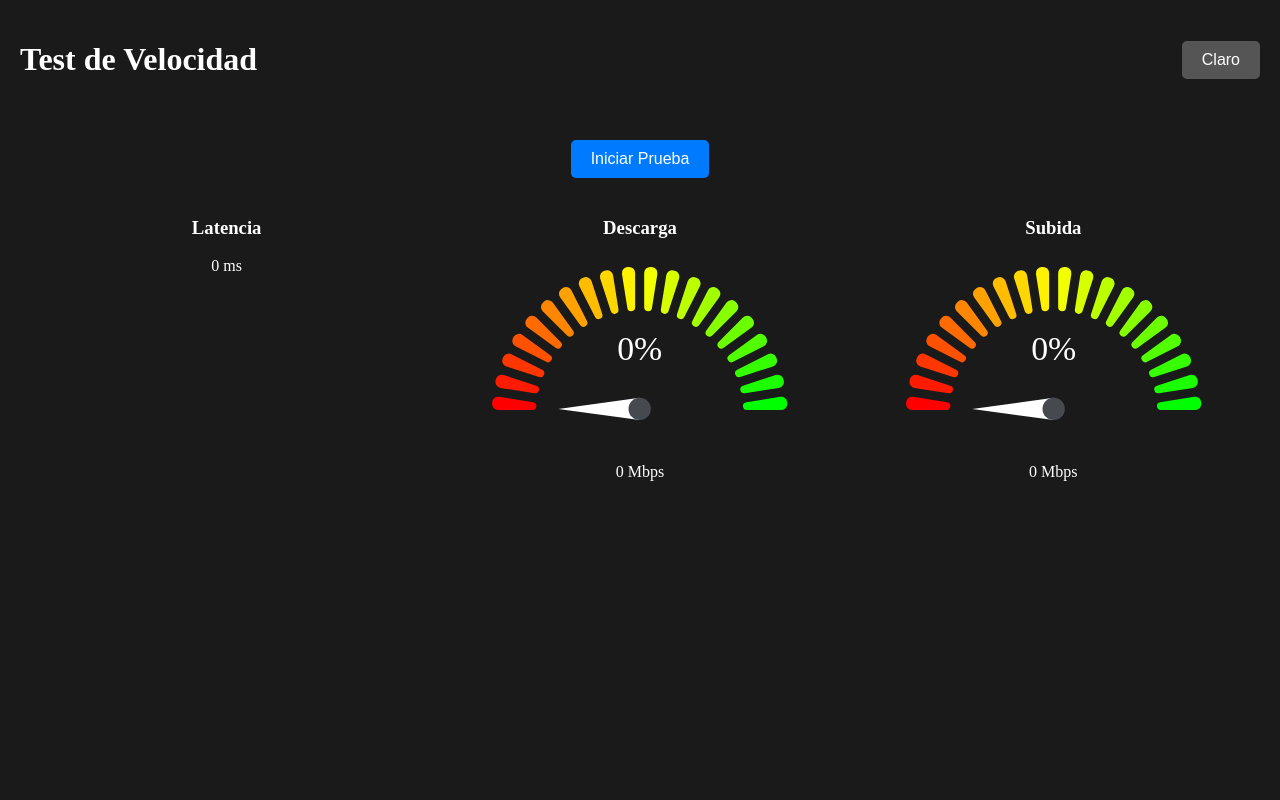
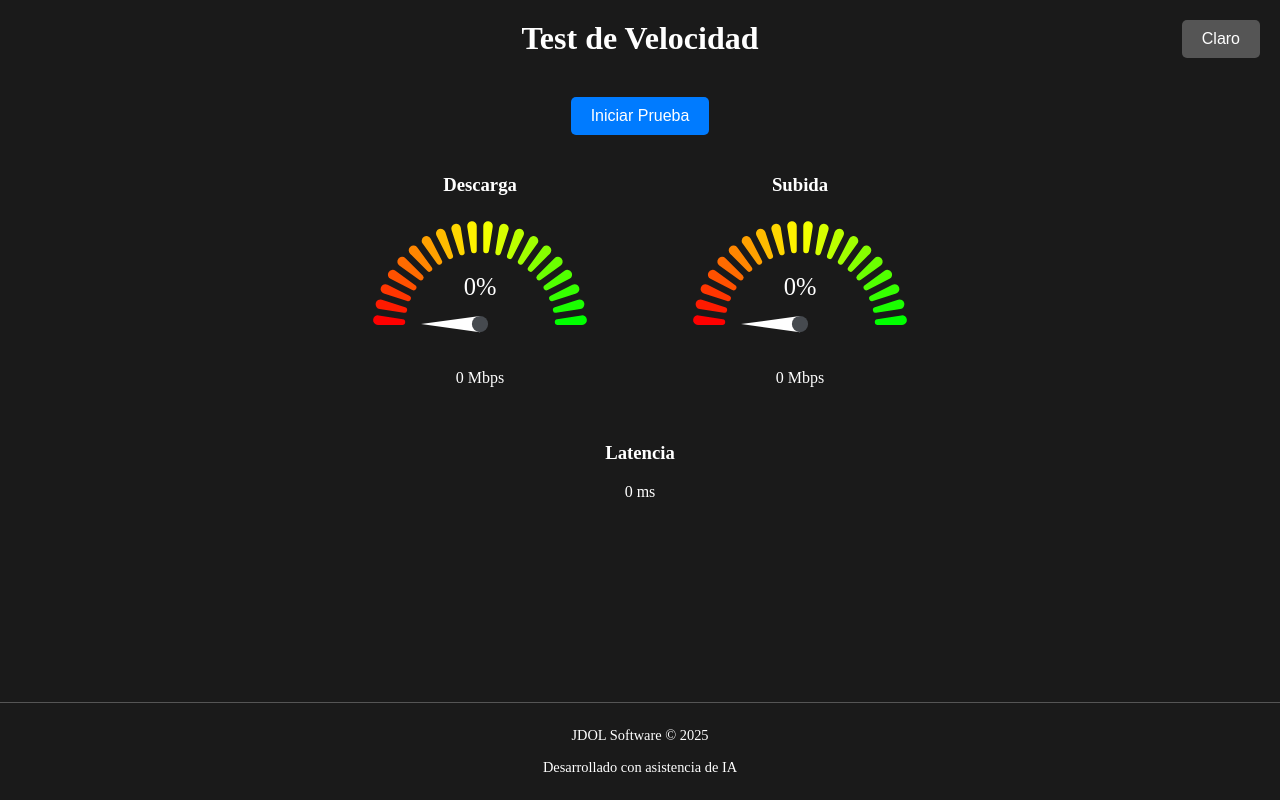
Before and after one commit to JoseDOL/Medidor-Velocidad, a React (Create React App) app in the folder speed-test/frontend/: page / in a window 1280 px wide. Built offline with nearby package versions, Linux system fonts and the light colour scheme; the HTML template or start-up script is replaced by a standard one.

Commit message:
[ADD] pie de pagina agregado

```diff
--- a/speed-test/frontend/src/App.js
+++ b/speed-test/frontend/src/App.js
@@ -64,10 +64,7 @@ function App() {
           {testing ? 'Probando...' : 'Iniciar Prueba'}
         </button>
         <div className="results">
-          <div>
-            <h3>Latencia</h3>
-            <p>{latency} ms</p>
-          </div>
+          <div className="speed-meters">
             <div>
               <h3>Descarga</h3>
               <Speedometer speed={downloadSpeed} theme={theme} />
@@ -79,7 +76,16 @@ function App() {
               <p>{uploadSpeed} Mbps</p>
             </div>
           </div>
+          <div className="latency">
+            <h3>Latencia</h3>
+            <p>{latency} ms</p>
+          </div>
+        </div>
       </main>
+      <footer>
+        <p>JDOL Software © 2025</p>
+        <p>Desarrollado con asistencia de IA</p>
+      </footer>
     </div>
   );
 }
--- a/speed-test/frontend/src/styles.css
+++ b/speed-test/frontend/src/styles.css
@@ -16,7 +16,7 @@ html, body {
 
   /* Aplicar el tema a toda la pantalla */
   .app {
-    min-height: 100vh; /* Asegura que ocupe toda la altura de la ventana */
+    min-height: 100vh;
     width: 100%;
     display: flex;
     flex-direction: column;
@@ -37,16 +37,31 @@ html, body {
   /* Estilos para el header */
   header {
     display: flex;
-    justify-content: space-between;
+    justify-content: center;
     align-items: center;
     padding: 20px;
+    position: relative;
+  }
+
+  /* Centrar el título */
+  header h1 {
+    margin: 0;
+    flex-grow: 1;
+    text-align: center;
+  }
+
+  /* Posicionar el botón de tema en la esquina derecha */
+  .theme-toggle {
+    position: absolute;
+    right: 20px;
+    background-color: #555;
   }
 
   /* Estilos para el main */
   main {
     text-align: center;
     padding: 20px;
-    flex-grow: 1; /* Permite que main ocupe el espacio restante */
+    flex-grow: 1;
   }
 
   /* Estilos para los botones */
@@ -65,17 +80,45 @@ html, body {
     cursor: not-allowed;
   }
 
-  .theme-toggle {
-    background-color: #555;
-  }
-
   /* Estilos para los resultados */
   .results {
     display: flex;
-    justify-content: space-around;
+    flex-direction: column;
+    align-items: center;
     margin-top: 20px;
   }
 
-  .results div {
-    flex: 1;
+  /* Contenedor para los velocímetros */
+  .speed-meters {
+    display: flex;
+    justify-content: center;
+    align-items: center;
+    gap: 20px;
+    width: 100%;
+    max-width: 800px;
   }
+
+  /* Estilos para cada velocímetro */
+  .speed-meters div {
+    flex: 0 1 auto;
+    text-align: center;
+  }
+
+  /* Estilos para la latencia */
+  .latency {
+    margin-top: 20px;
+  }
+
+  /* Estilos para el footer */
+  footer {
+    text-align: center;
+    padding: 10px;
+    font-size: 0.9rem;
+    border-top: 1px solid #555;
+  }
+
+  footer p::after {
+    content: ;
+    font-size: 0.8rem;
+    opacity: 0.8;
+  }
```
Lines whose indentation alone changed are shown as unchanged.
